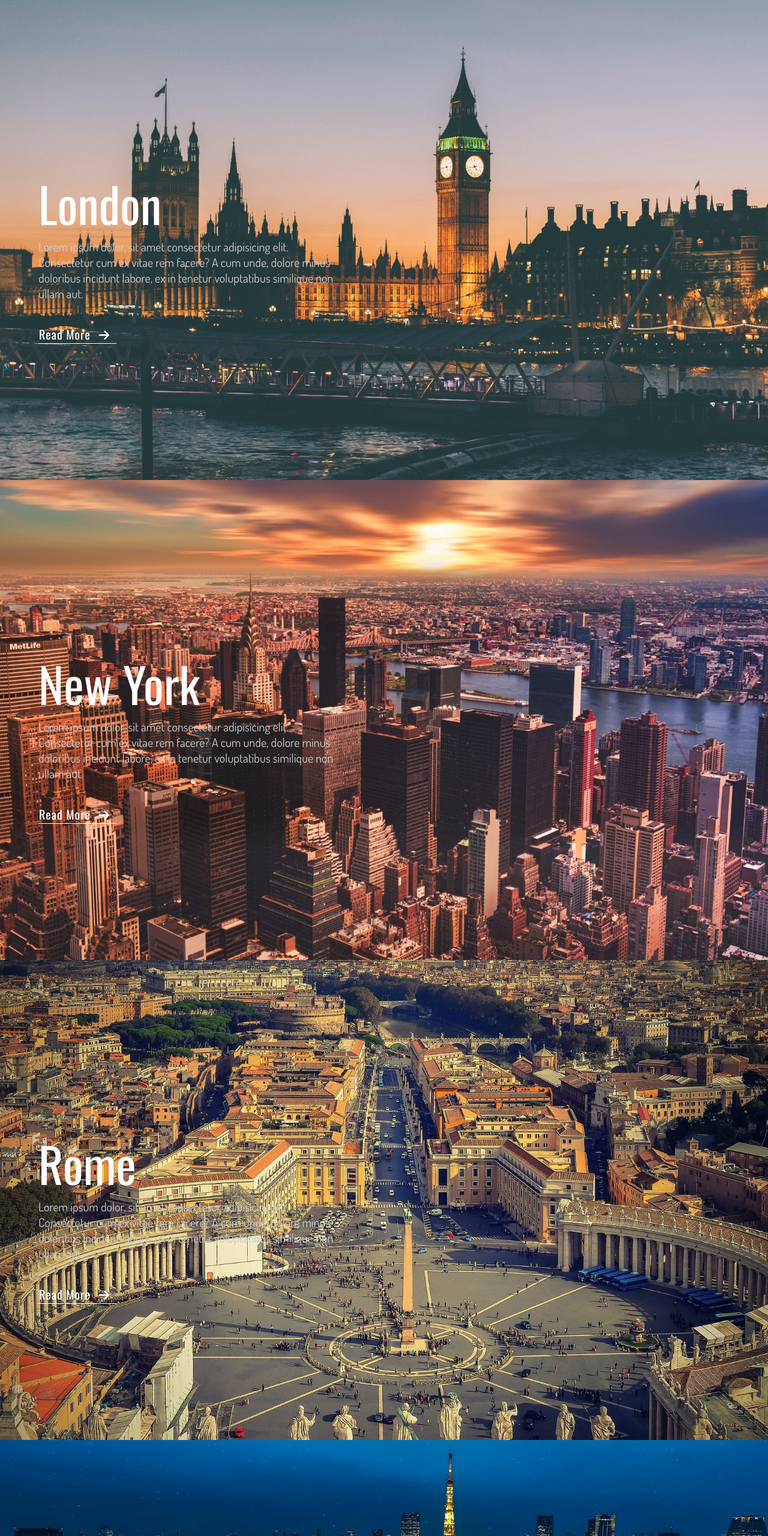
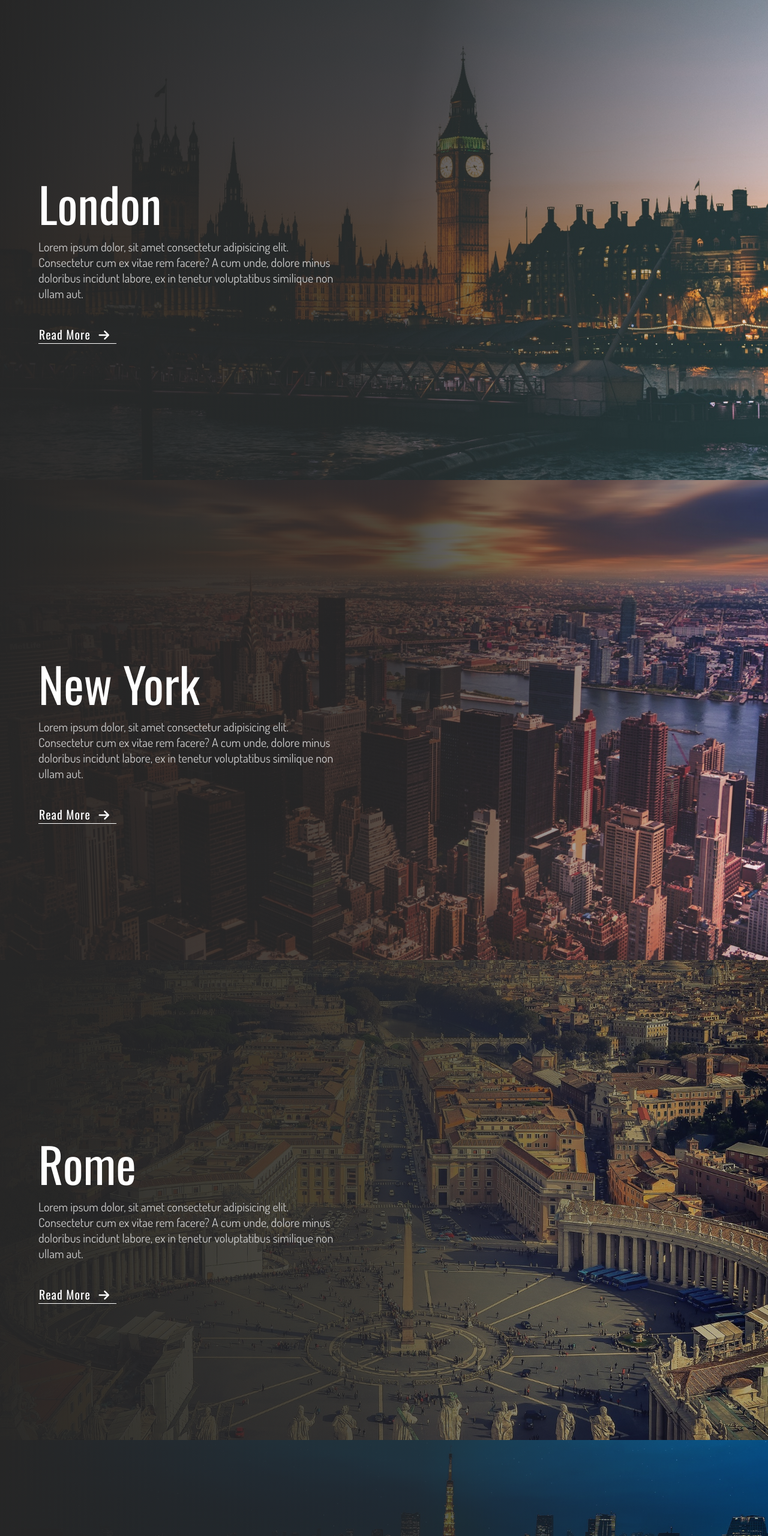
Before and after one commit to tod619/slideShow, a plain HTML site: page index.html in a window 1280 px wide. Shown: the top 2560 px of the page at 60% size. Drawn offline with nearby package versions, Linux system fonts and the light colour scheme.

Commit message:
Added linear gradient to slide background images so that the text is easier to read

```diff
--- a/assests/css/style.css
+++ b/assests/css/style.css
@@ -121,22 +121,46 @@
 
 /* Add a background image to each slide */
 .slide:nth-child(1) {
-  background: url(../images/london.jpeg) center no-repeat;
+  background: linear-gradient(
+      100deg,
+      rgba(38, 38, 38, 1),
+      rgba(38, 38, 38, 0.8),
+      transparent
+    ),
+    url(../images/london.jpeg) center no-repeat;
   background-size: cover;
 }
 
 .slide:nth-child(2) {
-  background: url(../images/new-york.jpeg) center no-repeat;
+  background: linear-gradient(
+      100deg,
+      rgba(38, 38, 38, 1),
+      rgba(38, 38, 38, 0.8),
+      transparent
+    ),
+    url(../images/new-york.jpeg) center no-repeat;
   background-size: cover;
 }
 
 .slide:nth-child(3) {
-  background: url(../images/rome.jpg) center no-repeat;
+  background: linear-gradient(
+      100deg,
+      rgba(38, 38, 38, 1),
+      rgba(38, 38, 38, 0.8),
+      transparent
+    ),
+    url(../images/rome.jpg) center no-repeat;
   background-size: cover;
 }
 
 .slide:nth-child(4) {
-  background: url(../images/tokyo.jpg) center no-repeat;
+  background: linear-gradient(
+      100deg,
+      rgba(38, 38, 38, 1),
+      rgba(38, 38, 38, 0.8),
+      transparent
+    ),
+    url(../images/tokyo.jpg) center no-repeat;
   background-size: cover;
 }
 
```
